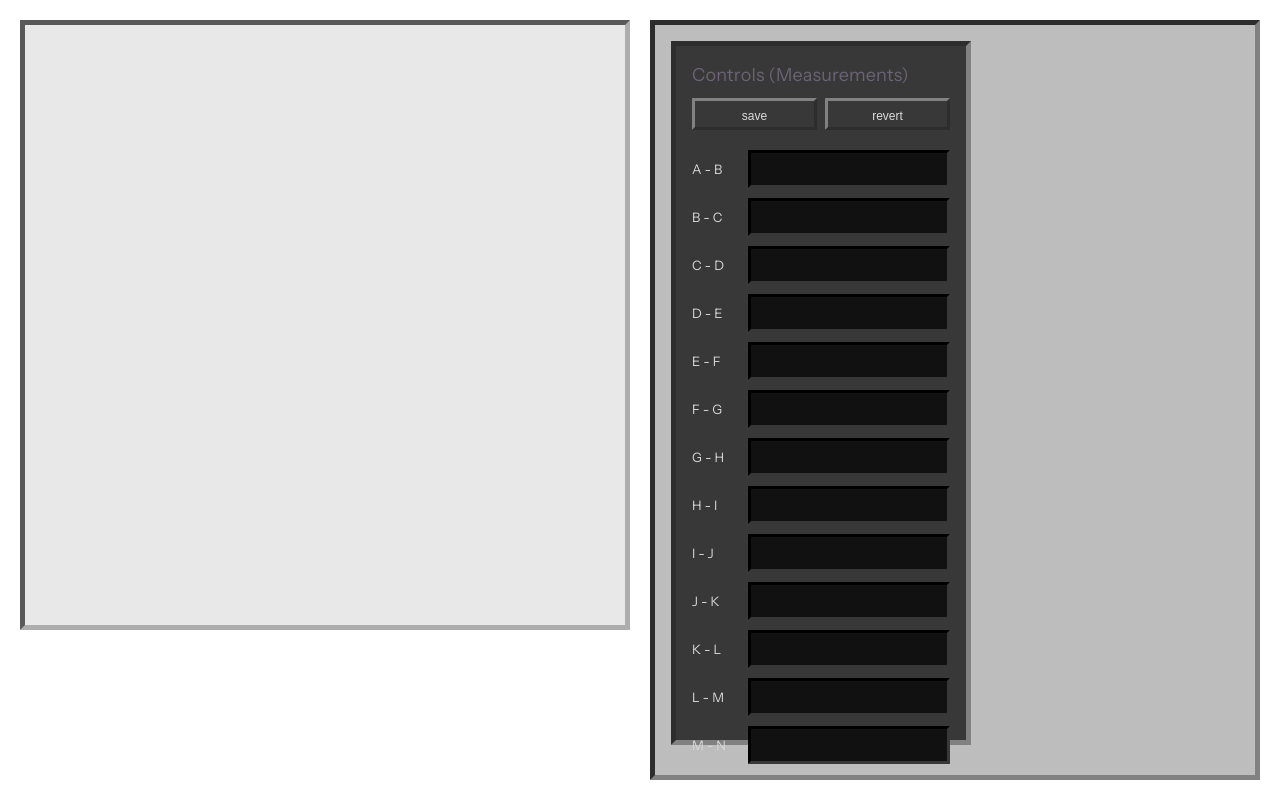
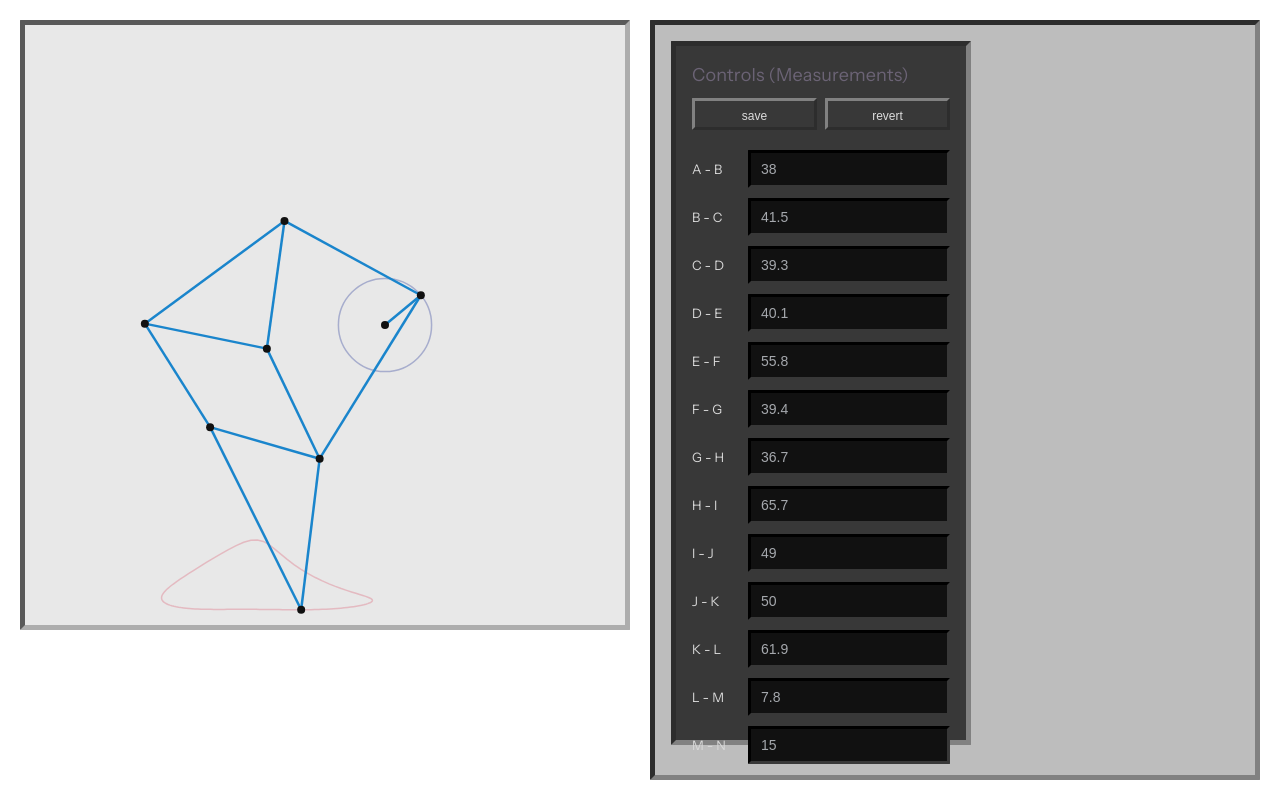
Before and after one commit to siddharthan-pradeep07/Strandbeest-simulator, a React (Vite) app: page / in a window 1280 px wide. Built offline with nearby package versions, Linux system fonts and the light colour scheme.

Commit message:
Start simulation on reload

```diff
--- a/src/App.jsx
+++ b/src/App.jsx
@@ -264,10 +264,22 @@ function PreviewCanvas({ lengths })
   return <canvas ref={canvas_ref} style={preview_canvas_style} />;
 }
 
+function create_default_lengths()
+{
+  const result = {};
+
+  for (let i = 0; i < length_keys.length; i++)
+  {
+    result[length_keys[i]] = holy_numbers[i];
+  }
+
+  return result;
+}
+
 export default function App()
 {
   const input_refs = useRef([]);
-  const [lengths, set_lengths] = useState(null);
+  const [lengths, set_lengths] = useState(create_default_lengths);
 
   function handle_revert()
   {
@@ -309,55 +321,55 @@ export default function App()
           </div>
           <label style={input_row_style}>
             <span style={input_label_style}>A - B</span>
-            <input style={input_style} ref={(el) => { input_refs.current[0] = el; }} />
+            <input style={input_style} defaultValue={holy_numbers[0]} ref={(el) => { input_refs.current[0] = el; }} />
           </label>
           <label style={input_row_style}>
             <span style={input_label_style}>B - C</span>
-            <input style={input_style} ref={(el) => { input_refs.current[1] = el; }} />
+            <input style={input_style} defaultValue={holy_numbers[1]} ref={(el) => { input_refs.current[1] = el; }} />
           </label>
           <label style={input_row_style}>
             <span style={input_label_style}>C - D</span>
-            <input style={input_style} ref={(el) => { input_refs.current[2] = el; }} />
+            <input style={input_style} defaultValue={holy_numbers[2]} ref={(el) => { input_refs.current[2] = el; }} />
           </label>
           <label style={input_row_style}>
             <span style={input_label_style}>D - E</span>
-            <input style={input_style} ref={(el) => { input_refs.current[3] = el; }} />
+            <input style={input_style} defaultValue={holy_numbers[3]} ref={(el) => { input_refs.current[3] = el; }} />
           </label>
           <label style={input_row_style}>
             <span style={input_label_style}>E - F</span>
-            <input style={input_style} ref={(el) => { input_refs.current[4] = el; }} />
+            <input style={input_style} defaultValue={holy_numbers[4]} ref={(el) => { input_refs.current[4] = el; }} />
           </label>
           <label style={input_row_style}>
             <span style={input_label_style}>F - G</span>
-            <input style={input_style} ref={(el) => { input_refs.current[5] = el; }} />
+            <input style={input_style} defaultValue={holy_numbers[5]} ref={(el) => { input_refs.current[5] = el; }} />
           </label>
           <label style={input_row_style}>
             <span style={input_label_style}>G - H</span>
-            <input style={input_style} ref={(el) => { input_refs.current[6] = el; }} />
+            <input style={input_style} defaultValue={holy_numbers[6]} ref={(el) => { input_refs.current[6] = el; }} />
           </label>
           <label style={input_row_style}>
             <span style={input_label_style}>H - I</span>
-            <input style={input_style} ref={(el) => { input_refs.current[7] = el; }} />
+            <input style={input_style} defaultValue={holy_numbers[7]} ref={(el) => { input_refs.current[7] = el; }} />
           </label>
           <label style={input_row_style}>
             <span style={input_label_style}>I - J</span>
-            <input style={input_style} ref={(el) => { input_refs.current[8] = el; }} />
+            <input style={input_style} defaultValue={holy_numbers[8]} ref={(el) => { input_refs.current[8] = el; }} />
           </label>
           <label style={input_row_style}>
             <span style={input_label_style}>J - K</span>
-            <input style={input_style} ref={(el) => { input_refs.current[9] = el; }} />
+            <input style={input_style} defaultValue={holy_numbers[9]} ref={(el) => { input_refs.current[9] = el; }} />
           </label>
           <label style={input_row_style}>
             <span style={input_label_style}>K - L</span>
-            <input style={input_style} ref={(el) => { input_refs.current[10] = el; }} />
+            <input style={input_style} defaultValue={holy_numbers[10]}  ref={(el) => { input_refs.current[10] = el; }} />
           </label>
           <label style={input_row_style}>
             <span style={input_label_style}>L - M</span>
-            <input style={input_style} ref={(el) => { input_refs.current[11] = el; }} />
+            <input style={input_style} defaultValue={holy_numbers[11]} ref={(el) => { input_refs.current[11] = el; }} />
           </label>
           <label style={input_row_style}>
             <span style={input_label_style}>M - N</span>
-            <input style={input_style} ref={(el) => { input_refs.current[12] = el; }} />
+            <input style={input_style} defaultValue={holy_numbers[12]} ref={(el) => { input_refs.current[12] = el; }} />
           </label>
         </div>
       </div>
```
